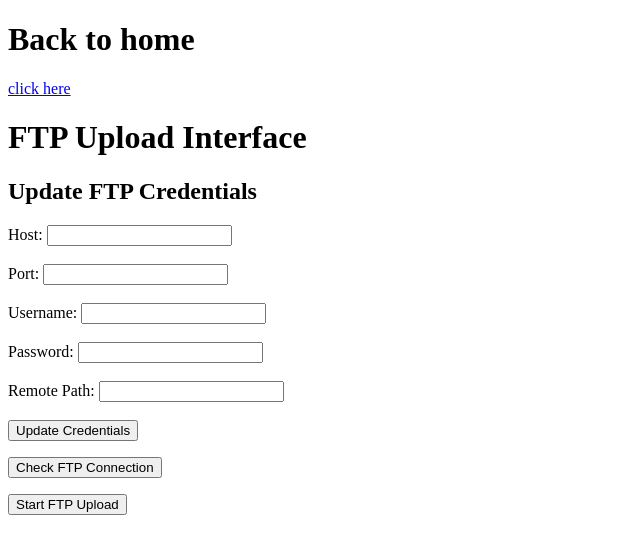
After one commit to KB-Sensor-Mart/Data-logger, a FastAPI app: template Sensor_Data_Api/templates/ftp.html in a window 1280 px wide. The commit adds this page. Shown: the top 554 px of the page, without its empty margins (0-640 px from the left). Run offline with FastAPI, Linux system fonts and the light colour scheme; the template is opened without the code that fills it, so the values that code supplies are empty.

Commit message:
here log files are downloaded over ethernet, ftp push is working nut it is worrking with python web page not with js

```diff
--- /dev/null
+++ b/Portfolio/main.py
@@ -0,0 +1 @@
+import fastapi
--- a/Sensor_Data_Api/main.py
+++ b/Sensor_Data_Api/main.py
@@ -11,16 +11,23 @@ from datetime import datetime
 import zipfile
 import traceback
 import io
+import threading
+import uvicorn
 from pydantic import BaseModel
 from contextlib import asynccontextmanager
 from network.ipmanager import NetworkConfigurator  #importing the ip change configurations
+from ftp.ftp_handler import FTPHandler
+import time
+from watchdog.observers import Observer
+from watchdog.events import FileSystemEventHandler
+
 
 logging.basicConfig(level=logging.INFO)
 logger = logging.getLogger(__name__)
 
 app = FastAPI()
+
 #path where data is stored
-
 BASE_FOLDER ="/home/admin/Data-logger/Sensor_Data_Api/data/"
 
 #this is the cors that is used in editing the ip
@@ -46,6 +53,43 @@ sensor_data_reader = SensorDataReader(
     csv_filename_prefix=" ",
     sr_no_limit=29999
 )
+# Initialize the FTP handler with default settings
+ftp_uploader =None
+
+class FTPSettings(BaseModel):
+    host: str
+    port: int
+    username: str
+    password: str
+    remote_path: str
+    log_file: str = "uploaded_files_log.json"
+    retries: int = 3
+
+class NewFileHandler(FileSystemEventHandler):
+		def on_created(self, event):
+			if not event.is_directory and ftp_connection_established:
+				logging.info(f"New file detected: { event.srv_path}")
+				#autometically upload new file to ftp server
+				try:
+					ftp_uploader.upload_file(event.src_path)
+					logging.info(f"File{event.src_path} uploaded to ftp successfully.")
+				except Exception as e:
+					logging.error(f"Failed to upload file {event.src_path} to FTP: {e}")
+
+#start observing base directory for new files
+def start_observing_directory():
+	event_handler = NewFileHandler()
+	observer = Observer()
+	observer.schedule(event_handler, BASE_FOLDER, recursive =False)
+	observer.start()
+
+	#keep observing in seperate thread
+	try:
+		while True:
+			time.sleep(1)
+	except KeyboardInterrupt:
+		observer.stop()
+	observer.join()
 
 @asynccontextmanager
 async def lifespan(app: FastAPI):
@@ -59,6 +103,69 @@ app.router.lifespan = lifespan
 @app.get("/", response_class=HTMLResponse)
 async def get_webpage(request: Request):
     return templates.TemplateResponse("index.html", {"request": request})
+
+@app.get("/ftp", response_class=HTMLResponse)
+async def ftp_page(request: Request):
+    return templates.TemplateResponse("ftp.html", {"request": request})
+
+
+@app.post("/update_ftp_credentials/")
+async def update_ftp_credentials(
+    host: str = Form(...),
+    port: int = Form(...),
+    username: str = Form(...),
+    password: str = Form(...),
+    remote_path: str = Form(...)
+):
+    global ftp_uploader
+    try:
+        ftp_uploader = FTPHandler(
+            host=host,
+            port=port,
+            username=username,
+            password=password,
+            remote_path=remote_path,
+            log_file='./log/uploaded_files_log.json',
+            retries=3
+        )
+        ftp_uploader.connect()
+        ftp_connection_established = True
+        logging.info("FTP credentials updated and connection established.")
+        return {"message": "FTP credentials updated successfully"}
+    except Exception as e:
+        ftp_connection_established = False
+        logging.error(f"Error updating FTP credentials: {e}")
+        raise HTTPException(status_code=500, detail="Internal server error")
+
+@app.post("/start_ftp_upload/")
+async def start_ftp_upload():
+    global ftp_uploader
+    if ftp_uploader is None:
+        return JSONResponse(status_code=400, content={"message": "FTP credentials not set. Please set them first."})
+
+    try:
+        ftp_uploader.trigger_upload(BASE_FOLDER)
+        return {"message": "FTP upload process started successfully"}
+    except Exception as e:
+        logging.error(f"Error starting FTP upload: {e}")
+        raise HTTPException(status_code=500, detail="Internal server error")
+
+@app.get("/check_ftp_connection")
+async def check_ftp_connection():
+		global ftp_uploader
+		if ftp_uploader is None:
+			return JSONResponse(status_code = 400, content ={"message":"FTP credentials  not set"})
+
+		try:
+			success = ftp_uploader.connect()
+			if success:
+				return {"message": "Successfully connected to the FTP server."}
+			else:
+				return {"message": "Failed to connect to the FTP server."}
+		except Exception as e:
+			logger.error(f"Error in /check_ftp_connection: {e}")
+			return JSONResponse(status_code=500, content={"message": f"Failed to connect to the FTP server. Error: {str(e)}"})
+
 
 @app.websocket("/ws")
 async def websocket_endpoint(websocket: WebSocket):
@@ -178,5 +285,10 @@ async def change_ip(request: IPChangeRequest):
 
 
 if __name__ == "__main__":
-    import uvicorn
-    uvicorn.run(app, host="0.0.0.0", port=8000)
+
+	#start directory monetoring in seperate thread
+		directory_observer_thread = threading.Thread(target = start_observing_directory)
+		directory_observer_thread.daemon =True
+		directory_observer_thread.start()
+
+		uvicorn.run(app, host="0.0.0.0", port=8000)
--- /dev/null
+++ b/Sensor_Data_Api/templates/ftp.html
@@ -0,0 +1,101 @@
+<!DOCTYPE html>
+<html lang="en">
+<head>
+    <meta charset="UTF-8">
+    <meta name="viewport" content="width=device-width, initial-scale=1.0">
+    <title>FTP Upload</title>
+</head>
+<body>
+	 <h1> Back to home</h1>
+    <nav>
+    <a href="/">click here </a>
+    </nav>
+
+<h1>FTP Upload Interface</h1>
+
+
+    <!-- Form to update FTP credentials -->
+  <form id="ftp-credentials-form" action="/update_ftp_credentials/" method="post">
+        <h2>Update FTP Credentials</h2>
+        <label for="host">Host:</label>
+        <input type="text" id="host" name="host" required><br><br>
+
+        <label for="port">Port:</label>
+        <input type="number" id="port" name="port" required><br><br>
+
+        <label for="username">Username:</label>
+        <input type="text" id="username" name="username" required><br><br>
+
+        <label for="password">Password:</label>
+        <input type="password" id="password" name="password" required><br><br>
+
+        <label for="remote_path">Remote Path:</label>
+        <input type="text" id="remote_path" name="remote_path" required><br><br>
+
+        <button type="submit">Update Credentials</button>
+ </form>
+
+
+ <p id = "credentials-message"></p>
+
+<!-- Button to check FTP connection -->
+<button id="check-ftp-button">Check FTP Connection</button>
+<p id="ftp-status"></p>
+
+ <!-- Form to start FTP upload -->
+ <form id="ftp-upload-form">
+        <button type="submit">Start FTP Upload</button>
+  </form>
+  <p id="upload-status"></p>
+
+<script>
+	//Hnadle ftp credentials form submission
+	document.getElementById('ftp-credentials-form').addEventListener('submit', function(event) {
+		event.preventDefault(); //prevent page reload
+		const formData = new FormData(this);
+
+        fetch('/update_ftp_credentials/',{
+			method: 'POST',
+			body: formData
+		})
+            .then(response => response.json())
+            .then(data => {
+                document.getElementById('credentials-message').innerText = data.message || "Error updating credentials";
+            })
+            .catch(error => {
+                document.getElementById('credentials-message').innerText ="Failed to update credentials";
+                console.error('Error:', error);
+            });
+    });
+
+     // Handle FTP upload form submission
+     document.getElementById('ftp-upload-form').addEventListener('submit', function(event) {
+            event.preventDefault(); // Prevent page reload
+
+            fetch('/start_ftp_upload/', { method: 'POST' })
+            .then(response => response.json())
+            .then(data => {
+                document.getElementById('upload-status').innerText = data.message || "Error starting upload";
+            })
+            .catch(error => {
+                document.getElementById('upload-status').innerText = "Failed to start FTP upload";
+                console.error('Error:', error);
+            });
+        });
+
+    // Handle FTP connection check
+    document.getElementById('check-ftp-button').addEventListener('click', function() {
+        fetch('/check_ftp_connection')
+            .then(response => response.json())
+            .then(data => {
+                document.getElementById('ftp-status').innerText = data.message;
+            })
+            .catch(error => {
+                document.getElementById('ftp-status').innerText = 'Error checking FTP connection.';
+                console.error('Error:', error);
+            });
+    });
+
+</script>
+</body>
+</html>
```
Also changed, not shown: Sensor_Data_Api/ftp/ftp_handler.py (added, +180 -0 lines), Sensor_Data_Api/templates/index.html (+51 -22 lines), Portfolio/README.md (added), Portfolio/app/__init__.py (added), Portfolio/app/database/__init__.py (added), Portfolio/app/database/db.py (added), Portfolio/app/routers.py (added), Portfolio/app/static/css/styles.css (added), Portfolio/app/static/images/logo.png (added), Portfolio/app/static/js/scripts.js (added), Portfolio/app/templates/base.html (added), Portfolio/app/templates/index.html (added), Portfolio/app/templates/portfolio.html (added), Portfolio/config.py (added), 2 more files.
